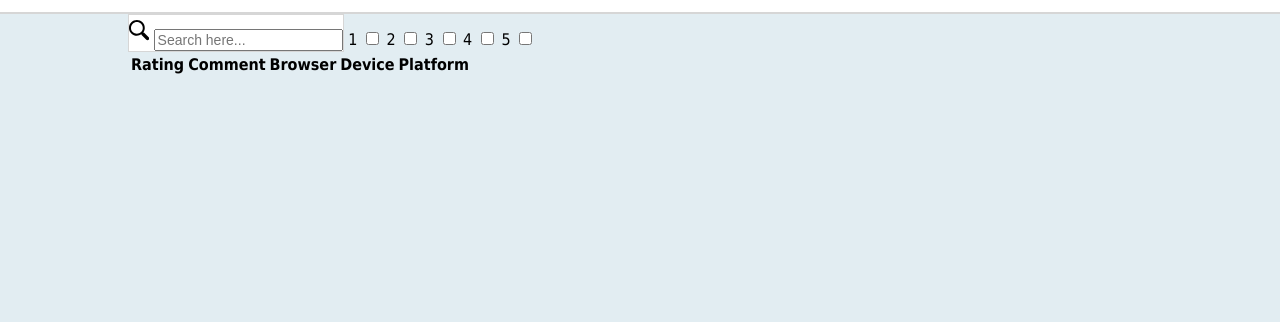
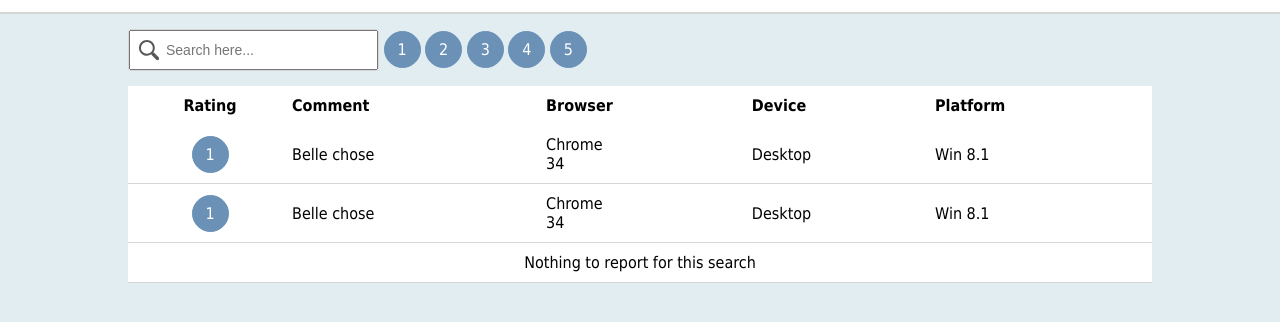
Before and after one commit to Askoth/define-property-test, a website: page index.html in a window 1280 px wide. Shown: the part 54-376 px from the top of the page. Drawn offline with Linux system fonts and the light colour scheme; no server answers.

Commit message:
Styles are in an acceptable state

```diff
--- a/css/main.css
+++ b/css/main.css
@@ -1,3 +1,8 @@
+:root {
+    --input-gray: #d6d6d6;
+    --score-color: #6b91b7;
+}
+
 html, body {
     margin: 0;
     padding: 0;
@@ -27,22 +32,87 @@ html, body {
 
 .header__background {
     background: #FFF;
-    border-bottom: #d6d6d6 2px solid;
+    border-bottom: var(--input-gray) 2px solid;
     width: 100%;
 }
 
+.controls {
+    padding: 15px 0;
+}
 
 .search-text {
-    border: #d6d6d6 1px solid;
+    border: var(--input-gray) 1px solid;
     background: #FFF;
-    padding: 10;
     display: inline-block;
+    border-radius: 3px;
+    position: relative;
 }
 
 .search-text__svg {
     width: 20px;
+    display: inline-block;
+    vertical-align: middle;
+    position: absolute;
+    left: 10px;
+    top: 50%;
+    transform: translateY(-50%);
 }
 
 .search-text__input {
     font-size: 14px;
+    padding: 10px;
+    padding-left: 35px;
+    width: 200px;
 }
+
+.score__label, .score__text {
+    display: inline-block;
+}
+
+.score__checkbox {
+    display: none;
+}
+
+.score {
+    display: inline-block;
+}
+
+.score,
+.score__text {
+    border-radius: 50%;
+    color: #666;
+    width: 35px;
+    background: transparent;
+    text-align: center;
+    height: 35px;
+    line-height: 35px;
+    border: 1px solid var(--input-gray);
+}
+
+.score,
+.score__checkbox:checked ~ .score__text {
+    color: #FFF;
+    border-color: var(--score-color);
+    background: var(--score-color);
+}
+
+.report-table {
+    width: 100%;
+    background: #FFF;
+    border-collapse: collapse;
+}
+
+.report-table__row td {
+    border-bottom: 1px solid var(--input-gray);
+}
+
+.report-table__row td,
+.report-table__row th {
+    text-align: left;
+    padding: 10px 0;
+}
+
+.report-table__row td:first-child,
+.report-table__row th:first-child {
+    text-align: center;
+}
--- a/index.html
+++ b/index.html
@@ -16,43 +16,68 @@
     <div class="content">
         <div class="controls">
             <label class="search-text">
-                <svg xmlns="http://www.w3.org/2000/svg" xmlns:xlink="http://www.w3.org/1999/xlink" version="1.1" x="0px" y="0px" width="30px" height="30px" viewBox="0 0 30 30" xml:space="preserve" class="search-text__svg">
+                <svg xmlns="http://www.w3.org/2000/svg" xmlns:xlink="http://www.w3.org/1999/xlink" version="1.1" x="0px" y="0px" width="30px" height="25px" viewBox="0 0 30 30" xml:space="preserve" class="search-text__svg">
                     <g>
-                        <path d="M20.194,3.46c-4.613-4.613-12.121-4.613-16.734,0c-4.612,4.614-4.612,12.121,0,16.735   c4.108,4.107,10.506,4.547,15.116,1.34c0.097,0.459,0.319,0.897,0.676,1.254l6.718,6.718c0.979,0.977,2.561,0.977,3.535,0   c0.978-0.978,0.978-2.56,0-3.535l-6.718-6.72c-0.355-0.354-0.794-0.577-1.253-0.674C24.743,13.967,24.303,7.57,20.194,3.46z    M18.073,18.074c-3.444,3.444-9.049,3.444-12.492,0c-3.442-3.444-3.442-9.048,0-12.492c3.443-3.443,9.048-3.443,12.492,0   C21.517,9.026,21.517,14.63,18.073,18.074z" style="fill: rgb(0, 0, 0);"></path>
+                        <path d="M20.194,3.46c-4.613-4.613-12.121-4.613-16.734,0c-4.612,4.614-4.612,12.121,0,16.735   c4.108,4.107,10.506,4.547,15.116,1.34c0.097,0.459,0.319,0.897,0.676,1.254l6.718,6.718c0.979,0.977,2.561,0.977,3.535,0   c0.978-0.978,0.978-2.56,0-3.535l-6.718-6.72c-0.355-0.354-0.794-0.577-1.253-0.674C24.743,13.967,24.303,7.57,20.194,3.46z    M18.073,18.074c-3.444,3.444-9.049,3.444-12.492,0c-3.442-3.444-3.442-9.048,0-12.492c3.443-3.443,9.048-3.443,12.492,0   C21.517,9.026,21.517,14.63,18.073,18.074z" style="fill: rgb(88, 88, 88);"></path>
                     </g>
                 </svg>
                 <input type="text" placeholder="Search here..." class="search-text__input">
             </label>
-            <label class="score">
-                1
-                <input type="checkbox" name="score" value="1">
+            <label class="score__label">
+                <input type="checkbox" name="score" value="1" class="score__checkbox" checked>
+                <span class="score__text">1</span>
             </label>
-            <label class="score">
-                2
-                <input type="checkbox" name="score" value="2">
+            <label class="score-label">
+                <input type="checkbox" name="score" value="2" class="score__checkbox" checked>
+                <span class="score__text">2</span>
             </label>
-            <label class="score">
-                3
-                <input type="checkbox" name="score" value="3">
+            <label class="score-label">
+                <input type="checkbox" name="score" value="3" class="score__checkbox" checked>
+                <span class="score__text">3</span>
             </label>
-            <label class="score">
-                4
-                <input type="checkbox" name="score" value="4">
+            <label class="score-label">
+                <input type="checkbox" name="score" value="4" class="score__checkbox" checked>
+                <span class="score__text">4</span>
             </label>
-            <label class="score">
-                5
-                <input type="checkbox" name="score" value="5">
+            <label class="score-label">
+                <input type="checkbox" name="score" value="5" class="score__checkbox" checked>
+                <span class="score__text">5</span>
             </label>
         </div>
 
-        <table>
-            <tbody>
-                <tr>
+        <table class="report-table">
+            <thead>
+                <tr class="report-table__row">
                     <th>Rating</th>
                     <th>Comment</th>
                     <th>Browser</th>
                     <th>Device</th>
                     <th>Platform</th>
+                </tr>
+            </thead>
+            <tbody>
+                <tr class="report-table__row">
+                    <td>
+                        <div class="score">1</div>
+                    </td>
+                    <td>Belle chose</td>
+                    <td>Chrome<br />34</td>
+                    <td>Desktop</td>
+                    <td>Win 8.1</td>
+                </tr>
+                <tr class="report-table__row">
+                    <td align="center">
+                        <div class="score">1</div>
+                    </td>
+                    <td>Belle chose</td>
+                    <td>Chrome<br />34</td>
+                    <td>Desktop</td>
+                    <td>Win 8.1</td>
+                </tr>
+                <tr class="report-table__row report-table__row--no-data">
+                    <td colspan="5">
+                        <div>Nothing to report for this search</div>
+                    </td>
                 </tr>
             </tbody>
         </table>
```
